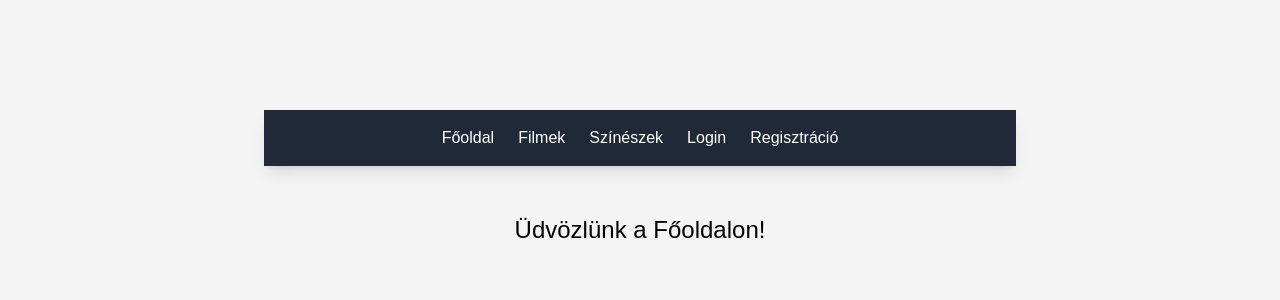
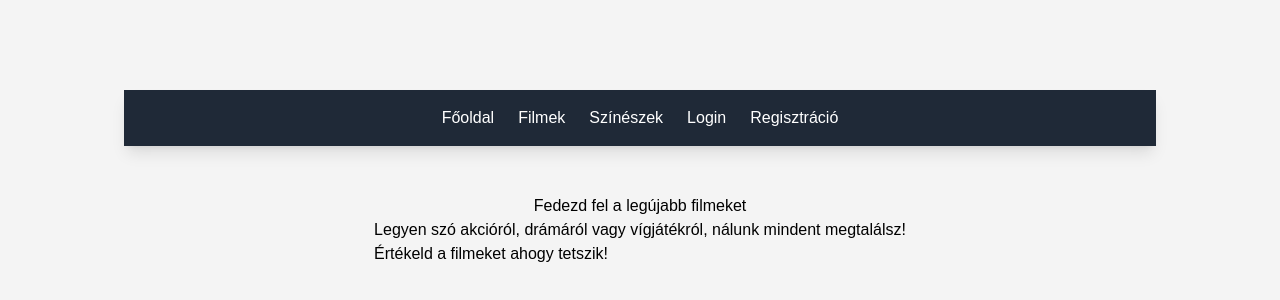
Before and after one commit to SzaboGergelyLaszlo/Project, a React (Create React App) app in the folder frontend/: page / in a window 1280 px wide. Shown: the part 422-722 px from the top of the page. Built offline with nearby package versions, Linux system fonts and the light colour scheme; no server answers.

Commit message:
login/logout

```diff
--- a/frontend/package.json
+++ b/frontend/package.json
@@ -10,7 +10,7 @@
     "axios": "^1.8.4",
     "react": "^19.0.0",
     "react-dom": "^19.0.0",
-    "react-router-dom": "^7.4.0",
+    "react-router-dom": "^7.4.1",
     "react-scripts": "5.0.1",
     "web-vitals": "^2.1.4"
   },
--- a/frontend/src/App.js
+++ b/frontend/src/App.js
@@ -6,16 +6,18 @@ import Actors from "./Pages/actors";
 import Login from "./Pages/login";
 import Admin from "./Pages/admin";
 import './App.css';
+
 <script src="https://cdn.tailwindcss.com"></script>
 
 
 function App() {
 
 
-
 const url = `http://localhost:5297/actor`;
 const [movieData, setMovieData] = useState([]);
+const token = localStorage.getItem('authToken');
 
+console.log(token);
 useEffect(() =>
     {
         (async () =>
@@ -41,13 +43,24 @@ useEffect(() =>
   return (
         <div class="flex flex-wrap justify-center gap-6 mt-6">
           <Router>
+
           <nav className="w-full bg-gray-800 p-4 shadow-lg">
       <ul className="flex justify-center space-x-6 text-white">
         <li><Link to="/" className="hover:text-blue-400">Főoldal</Link></li>
         <li><Link to="/movies" className="hover:text-blue-400">Filmek</Link></li>
         <li><Link to="/actors" className="hover:text-blue-400">Színészek</Link></li>
-        <li><Link to="/login" className="hover:text-blue-400">Login</Link></li>
-        <li><Link to="/admin" className="hover:text-blue-400">Regisztráció</Link></li>
+        {!token && (
+          <>
+            <li><Link to="/login" className="hover:text-blue-400">Login</Link></li>
+            <li><Link to="/admin" className="hover:text-blue-400">Regisztráció</Link></li>
+            </>
+        )}
+        {token && (
+          <li><button onClick={() => {
+            localStorage.removeItem('authToken');  // Kiléptetés
+            window.location.reload();  // Az oldal újratöltése a frissítéshez
+          }}>Kilépés</button></li>
+        )}
       </ul>
     </nav>
 
--- a/frontend/src/Pages/actors.js
+++ b/frontend/src/Pages/actors.js
@@ -1,4 +1,5 @@
 import React, { useState,useEffect } from 'react';
+
 
 function Actors() {
 
--- a/frontend/src/Pages/admin.js
+++ b/frontend/src/Pages/admin.js
@@ -1,5 +1,6 @@
 import React, { useState } from 'react';
 import axios from 'axios';
+
 
 const Register = () => {
   const [name, setName] = useState('');
@@ -43,7 +44,7 @@ const Register = () => {
         },
       });
 
-      if (response.status === 201) {
+      if (response.status === 200) {
         // Ha sikeres a regisztráció
         setSuccessMessage('Sikeres regisztráció!');
         setName('');
--- a/frontend/src/Pages/home.js
+++ b/frontend/src/Pages/home.js
@@ -1,7 +1,16 @@
 import React from "react";
 
+
 function Home() {
-  return <h1 className="text-black text-center text-2xl">Üdvözlünk a Főoldalon!</h1>;
-}
+  return (
+    <div className="home-container">
+      <header className="hero-section">
+        <h2>Fedezd fel a legújabb filmeket</h2>
+        <p>Legyen szó akcióról, drámáról vagy vígjátékról, nálunk mindent megtalálsz!</p>
+        <p>Értékeld a filmeket ahogy tetszik!</p>
+      </header>
+    </div>
+  )
+};
 
 export default Home;
--- a/frontend/src/Pages/login.js
+++ b/frontend/src/Pages/login.js
@@ -1,10 +1,13 @@
 import React, { useState } from 'react';
 import axios from 'axios';
+import { useNavigate } from 'react-router-dom';
 
 const Login = () => {
-  const [username, setUsername] = useState('');
-  const [password, setPassword] = useState('');
+  const [felhasznaloNev, setUsername] = useState('');
+  const [hash, setPassword] = useState('');
   const [error, setError] = useState('');
+
+  const navigate = useNavigate();
 
   // API URL
   const apiUrl = 'http://localhost:5297/Login'; // Cseréld ki a saját API URL-edre!
@@ -14,8 +17,8 @@ const Login = () => {
 
     // Az adatok, amiket elküldünk a szervernek
     const userCredentials = {
-      username: username,
-      password: password,
+      felhasznaloNev: felhasznaloNev,
+      hash: hash,
     };
 
     try {
@@ -25,11 +28,16 @@ const Login = () => {
           'Content-Type': 'application/json', // JSON típusú tartalom
         },
       });
-
       if (response.status === 200) {
         // Ha sikeres a bejelentkezés
         alert('Sikeres bejelentkezés!');
+        console.log(response);
+        const token=response.data.token;
+
+        localStorage.setItem('authToken', token);
         // További logika itt (pl. irányíthatod a felhasználót egy másik oldalra)
+        navigate('/');
+        window.location.reload();
       }
     } catch (error) {
       // Ha hiba történik a kérés során
@@ -51,7 +59,7 @@ const Login = () => {
           <input
             type="text"
             id="username"
-            value={username}
+            value={felhasznaloNev}
             onChange={(e) => setUsername(e.target.value)}
             required
           />
@@ -61,7 +69,7 @@ const Login = () => {
           <input
             type="password"
             id="password"
-            value={password}
+            value={hash}
             onChange={(e) => setPassword(e.target.value)}
             required
           />
--- a/frontend/src/Pages/movies.js
+++ b/frontend/src/Pages/movies.js
@@ -1,9 +1,11 @@
 import React, { useState,useEffect } from 'react';
+
 
 function Movies() {
   const url = `http://localhost:5297/Film`;
   const [movieData, setMovieData] = useState([]);
-
+  const token = localStorage.getItem('authToken');
+  console.log(token);
   useEffect(() =>
       {
           (async () =>
@@ -24,9 +26,11 @@ function Movies() {
               setMovieData((response.result))
               console.log(response.message)
           })()
-      }, [])
+      },
+      [])
     return (
       <div class="flex flex-wrap justify-center gap-3 mt-3">
+
       {movieData.map(movie =>
       (
 
@@ -39,7 +43,8 @@ function Movies() {
           </div>
 
 
-      ))}
+      ))
+      }
       </div>
 
     )
```
Also changed, not shown: 1 other file (tests, documents, lock files or other folders).
